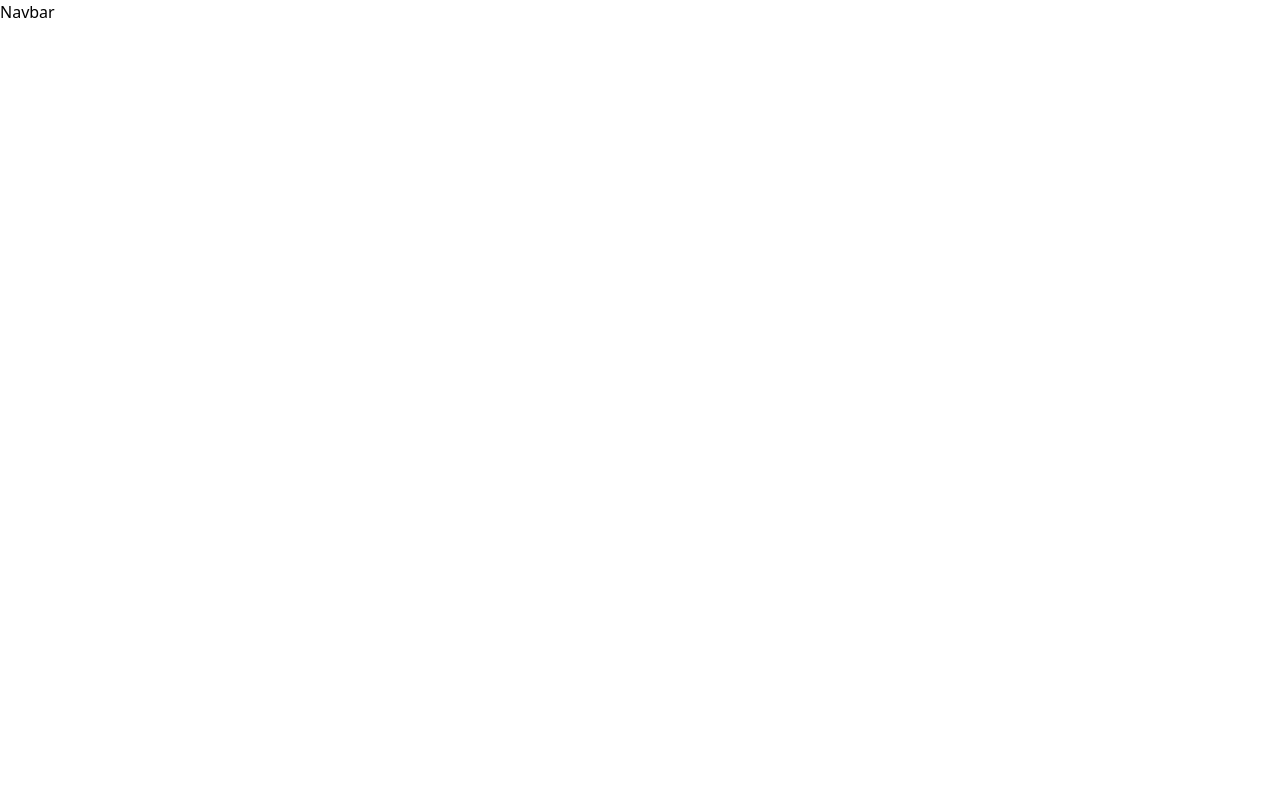
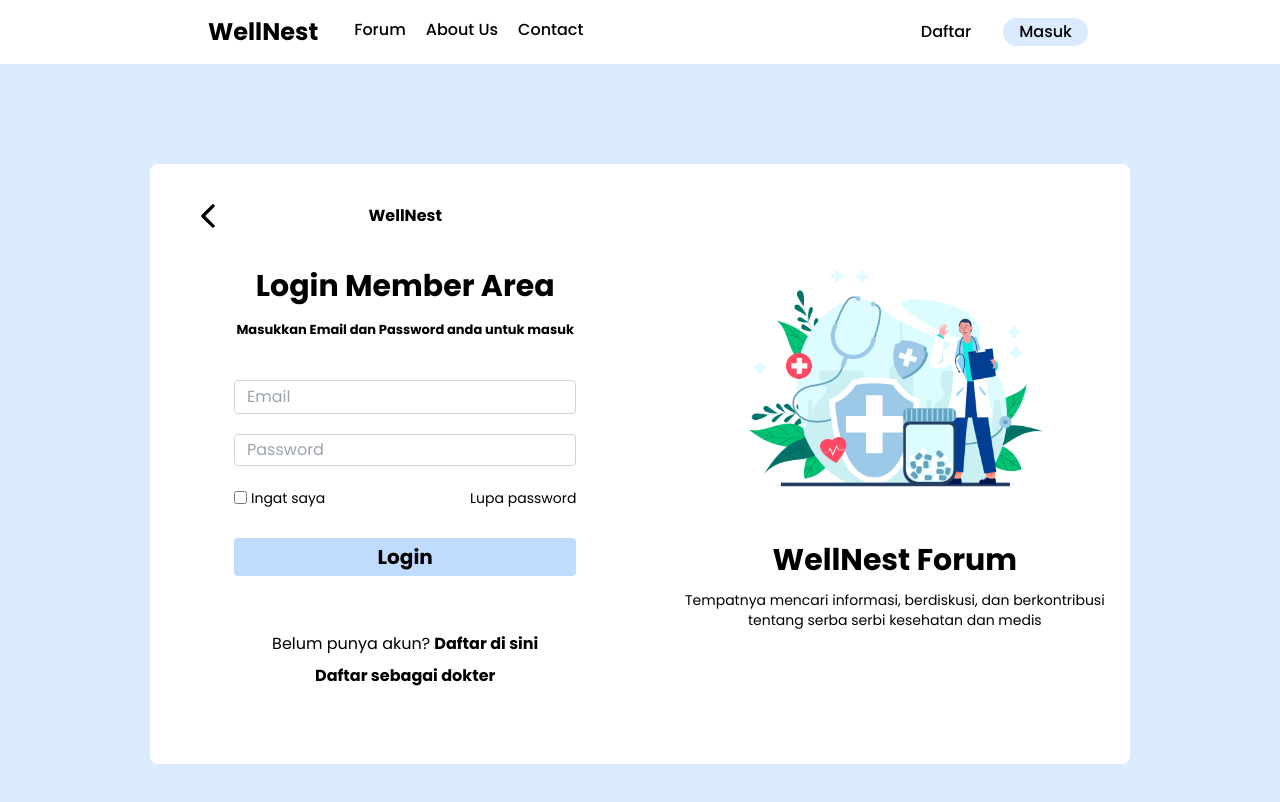
Before and after one commit to rifkiramadhan/cpi-fs-sdg-3-a-wellnest, a React (Create React App) app in the folder frontend/: page /login in a window 1280 px wide. Before the commit this address had no page. Shown: the top 802 px of the page. Built offline with nearby package versions, Linux system fonts and the light colour scheme.

Commit message:
create interface navbar and login page (not functional yet)

```diff
--- a/frontend/package.json
+++ b/frontend/package.json
@@ -17,6 +17,7 @@
     "react-dom": "^18.2.0",
     "react-dropzone": "^14.2.3",
     "react-elastic-carousel": "^0.11.5",
+    "react-icons": "^4.11.0",
     "react-moment": "^1.1.3",
     "react-quill": "^2.0.0",
     "react-redux": "^8.1.2",
--- a/frontend/src/App.js
+++ b/frontend/src/App.js
@@ -1,5 +1,5 @@
 import { BrowserRouter, Routes, Route } from 'react-router-dom';
-import { Navbar, HomePage } from './components';
+import { Navbar, HomePage, Login } from './components';
 
 const App = () => {
   return (
@@ -7,6 +7,7 @@ const App = () => {
       <Navbar />
       <Routes>
         <Route path='/' element={<HomePage />} />
+        <Route path='/login' element={<Login/>}/>
       </Routes>
     </BrowserRouter>
   );
--- a/frontend/src/components/Navigation/Navbar.js
+++ b/frontend/src/components/Navigation/Navbar.js
@@ -1,7 +1,31 @@
 import React from 'react';
+import './../../index.css';
 
 const Navbar = () => {
-  return <div>Navbar</div>;
+	return (
+		<div className="bg-white font-['Poppins'] sticky top-0">
+			<nav className="mx-[15%] h-16 flex items-center">
+				<div className="flex items-center">
+					<h1 className="text-2xl text-center px-4 font-black">WellNest</h1>
+				</div>
+				<div className='flex justify-between w-full ml-5 font-medium'>
+					<div className="">
+						<ul className="">
+							<li className="inline mr-5">Forum</li>
+							<li className="inline mr-5">About Us</li>
+							<li className="inline">Contact</li>
+						</ul>
+					</div>
+					<div className="">
+						<ul className="">
+							<li className="inline mr-8">Daftar</li>
+							<li className="inline"><button className='bg-blue-100 px-4 py rounded-full py-[2px]'><a href="/login">Masuk</a></button></li>
+						</ul>
+					</div>
+				</div>
+			</nav>
+		</div>
+	);
 };
 
 export default Navbar;
--- a/frontend/src/components/Users/Login/Login.js
+++ b/frontend/src/components/Users/Login/Login.js
@@ -1,7 +1,87 @@
 import React from 'react';
+import '../../../index.css';
+import { IoIosArrowBack } from 'react-icons/io';
 
 const Login = () => {
-  return <div>Login</div>;
+	return (
+		<div className="bg-blue-100 h-screen font-['poppins'] flex justify-center items-center">
+			<div className="bg-white w-[980px] h-[600px] rounded-lg">
+				<div className="flex justify-between place-items-center">
+					<div className="w-1/2 ml-5">
+						<div className="relative">
+							<div className="text-center py-10 w-full">
+								<h3 className="absolute h-full top-0  flex items-center">
+									<a href="/#">
+										<IoIosArrowBack className="text-4xl ml-5" />
+									</a>
+								</h3>
+								<p className="font-bold">WellNest</p>
+							</div>
+						</div>
+						<h1 className="text-3xl mb-4 font-bold text-center">
+							Login Member Area
+						</h1>
+						<p className="text-center font-bold text-[13px] mb-10">
+							Masukkan Email dan Password anda untuk masuk
+						</p>
+						<form className="text-center mx-16">
+							<input
+								className="p-1 px-3 w-full rounded border border-neutral-300 mb-5"
+								type={'text'}
+								placeholder="Email"></input>
+							<input
+								className="p-[3px] px-3 w-full rounded border border-neutral-300 mb-5"
+								type={'text'}
+								placeholder="Password"></input>
+
+							<div className=" flex justify-between mb-7">
+								<div className="flex items-center inline">
+									<input type={'checkbox'} />
+									<p className="text-sm ml-1">Ingat saya</p>
+								</div>
+								<p>
+									<a href="/#" className="text-sm">
+										Lupa password
+									</a>
+								</p>
+							</div>
+							<button
+								type="submit"
+								className="bg-blue-200 p-1 w-full rounded font-bold text-[20px]">
+								Login
+							</button>
+						</form>
+						<div className="text-center mt-14">
+							<p className="mb-2">
+								Belum punya akun?{' '}
+								<a href="/#" className="font-bold">
+									Daftar di sini
+								</a>
+							</p>
+							<a href="/#" className="font-bold">
+								Daftar sebagai dokter
+							</a>
+						</div>
+					</div>
+					<div className="w-5"></div>
+					<div className="w-1/2 ">
+						<div className="px-15 text-center">
+							<img
+								className="h-80 m-auto"
+								src="7317079.jpg"
+								alt="img doctor"
+							/>
+							<h1 className="font-bold text-3xl mb-3">WellNest Forum</h1>
+							<p className="text-sm">
+								Tempatnya mencari informasi, berdiskusi, dan berkontribusi
+								tentang serba serbi kesehatan dan medis
+							</p>
+						</div>
+					</div>
+				</div>
+			</div>
+		</div>
+	);
 };
 
 export default Login;
--- a/frontend/src/index.css
+++ b/frontend/src/index.css
@@ -1,3 +1,4 @@
+@import url('https://fonts.googleapis.com/css2?family=Poppins:wght@300;400;500;700&display=swap');
 @import 'tailwindcss/base';
 @import 'tailwindcss/components';
 @import 'tailwindcss/utilities';
```
Also changed, not shown: frontend/public/7317079.jpg (added), 1 other file (tests, documents, lock files or other folders).
